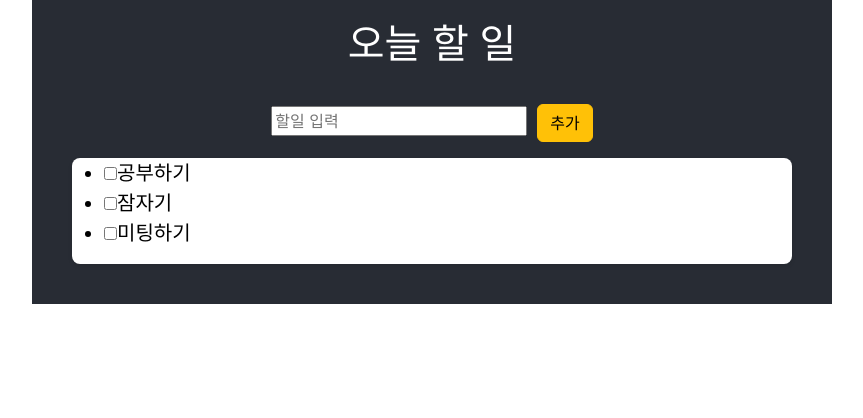
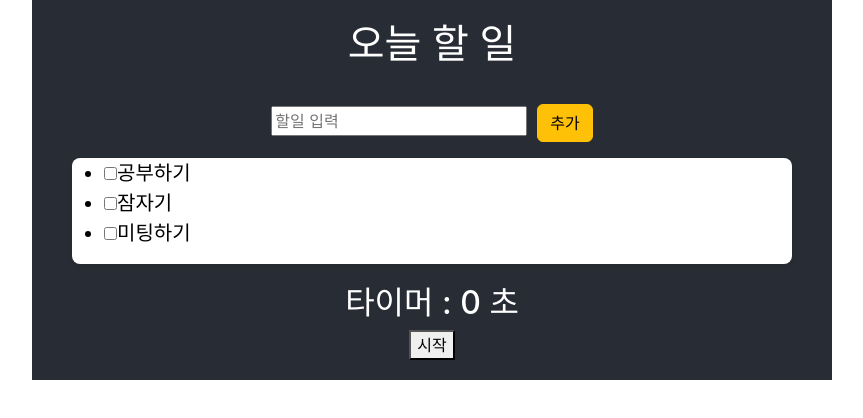
Before and after one commit to gyeong-k/todolist, a React (Create React App) app: page / in a window 1280 px wide. Shown: the top 418 px of the page, without its empty margins (208-1071 px from the left). Built offline with nearby package versions, Linux system fonts and the light colour scheme.

Commit message:
타이머

```diff
--- a/src/App.tsx
+++ b/src/App.tsx
@@ -2,12 +2,14 @@ import React from "react";
 import logo from "./logo.svg";
 import "./App.css";
 import TodoList from "./Todolist";
+import Timer from "./Timer";
 
 function App() {
   let name = "리액트";
   return (
     <div className="container">
       <TodoList></TodoList>
+      <Timer></Timer>
     </div>
   );
 }
--- /dev/null
+++ b/src/Timer.tsx
@@ -0,0 +1,21 @@
+import { useState } from "react";
+
+const Timer: React.FC = () => {
+  const [seconds, setSeconds] = useState<number>(0);
+  return (
+    <div>
+      <h2>타이머 : {seconds} 초</h2>
+      <button
+        onClick={function () {
+          setInterval(() => {
+            setSeconds((prev) => prev + 1); //이전 초에 1씩 더하기
+          }, 1000);
+        }}
+      >
+        시작
+      </button>
+    </div>
+  );
+};
+
+export default Timer;
```
